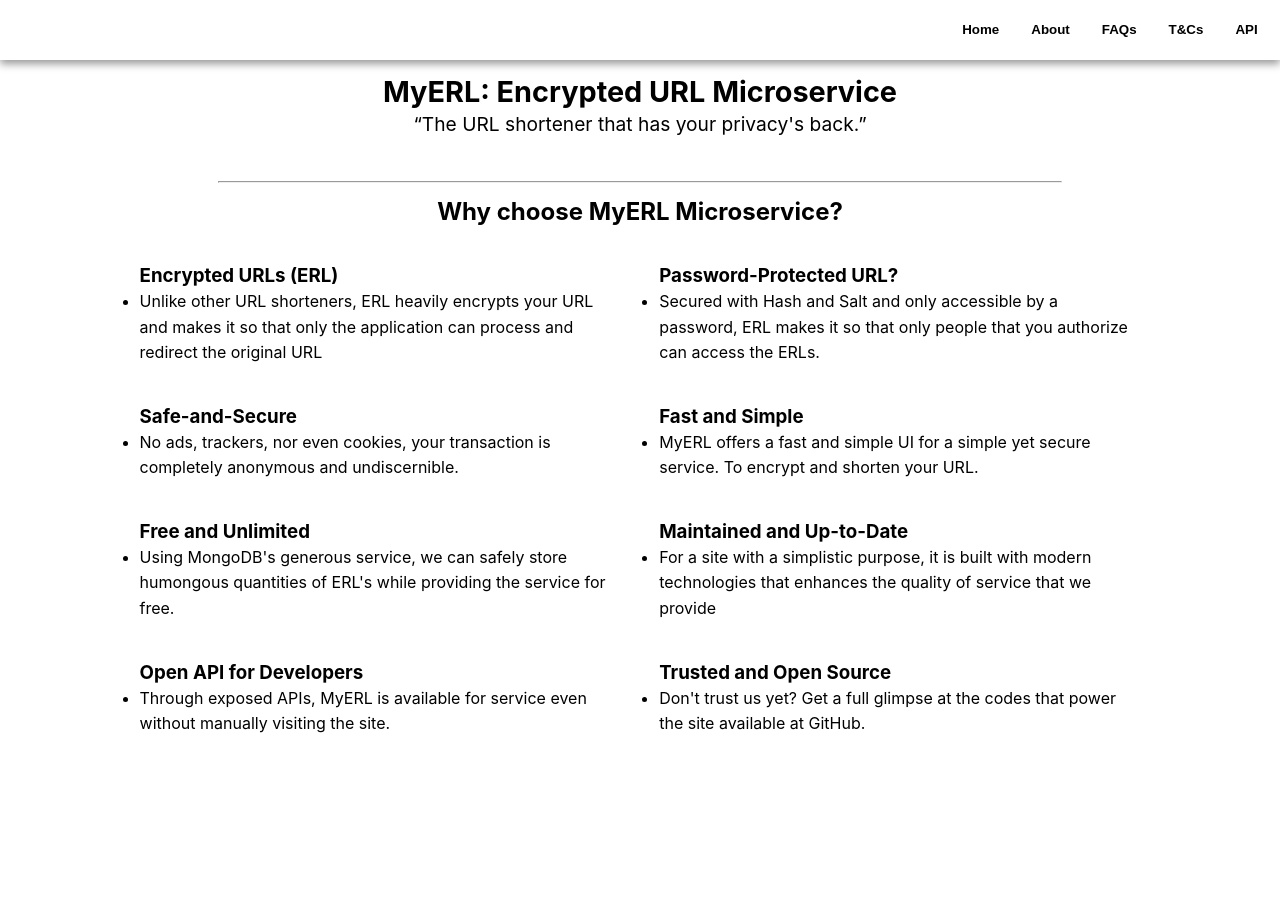
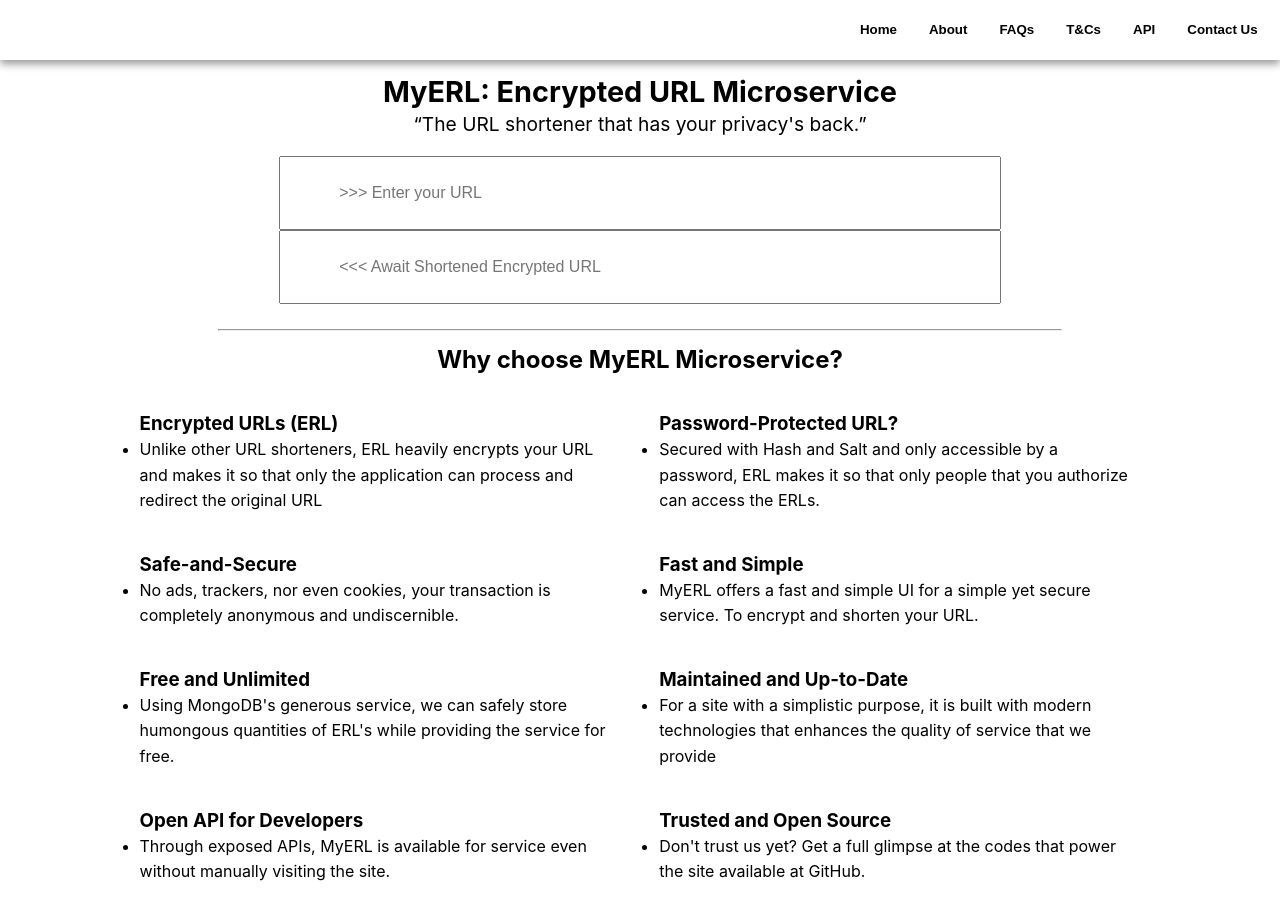
Before and after one commit to alphacoma18/myerl-microservice, a Next.js app: page / in a window 1280 px wide. Shown: the top 920 px of the page. Built offline with nearby package versions, Linux system fonts and the light colour scheme.

Commit message:
Added input/output field

```diff
--- /dev/null
+++ b/components/io/index.module.css
@@ -0,0 +1,13 @@
+.inputDiv, .outputDiv {
+	width: 100%;
+	display: flex;
+}
+.generateURLInput,
+.generateURLOutput {
+	width: 50%;
+	padding-left: 58px;
+	padding-right: 58px;
+	height: 70px;
+	font-size: inherit;
+	margin: auto;
+}
--- /dev/null
+++ b/components/io/index.tsx
@@ -0,0 +1,34 @@
+import React, { useState } from "react";
+import styles from "./index.module.css";
+const IO: React.FC = () => {
+	const [urlInput, setUrlInput] = useState<string>("");
+
+	return (
+		<>
+			<form className={styles.inputDiv}>
+				<input
+					type="text"
+					className={styles.generateURLInput}
+					placeholder=">>> Enter your URL"
+					required
+					minLength={10}
+					maxLength={2048}
+					onChange={(e: React.ChangeEvent<HTMLInputElement>) =>
+						setUrlInput(e.currentTarget.value)
+					}
+					value={urlInput}
+				/>
+			</form>
+			<div className={styles.outputDiv}>
+				<input
+					type="text"
+					className={styles.generateURLOutput}
+					placeholder="<<< Await Shortened Encrypted URL"
+					readOnly
+				/>
+			</div>
+		</>
+	);
+};
+
+export default IO;
--- a/layout/nav/index.tsx
+++ b/components/nav/index.tsx
@@ -10,6 +10,7 @@ const Nav: React.FC = () => {
 				<button className={styles.navButton}>FAQs</button>
 				<button className={styles.navButton}>T&Cs</button>
 				<button className={styles.navButton}>API</button>
+				<button className={styles.navButton}>Contact Us</button>
 			</div>
 		</nav>
 	);
--- a/pages/index.module.css
+++ b/pages/index.module.css
@@ -1,5 +1,4 @@
 .outermostSection {
-
 }
 .widthReducer {
 	width: 94vw;
--- a/pages/index.tsx
+++ b/pages/index.tsx
@@ -1,7 +1,8 @@
 import { NextPage } from "next";
-import Nav from "../layout/nav/index";
+import Nav from "../components/nav/index";
 import styles from "./index.module.css";
 import WhyChoose from "../components/whyChoose/index";
+import IO from "../components/io/index";
 const App: NextPage = () => {
 	return (
 		<section className={styles.outermostSection}>
@@ -11,6 +12,7 @@ const App: NextPage = () => {
 					<h1>MyERL: Encrypted URL Microservice</h1>
 					<q>The URL shortener that has your privacy's back.</q>
 				</div>
+				<IO />
 				<br />
 				<hr className="horizontalRule" />
 				<WhyChoose />
```
Also changed, not shown: components/nav/index.module.css (renamed from layout/nav/index.module.css). Lines whose indentation alone changed are shown as unchanged.
